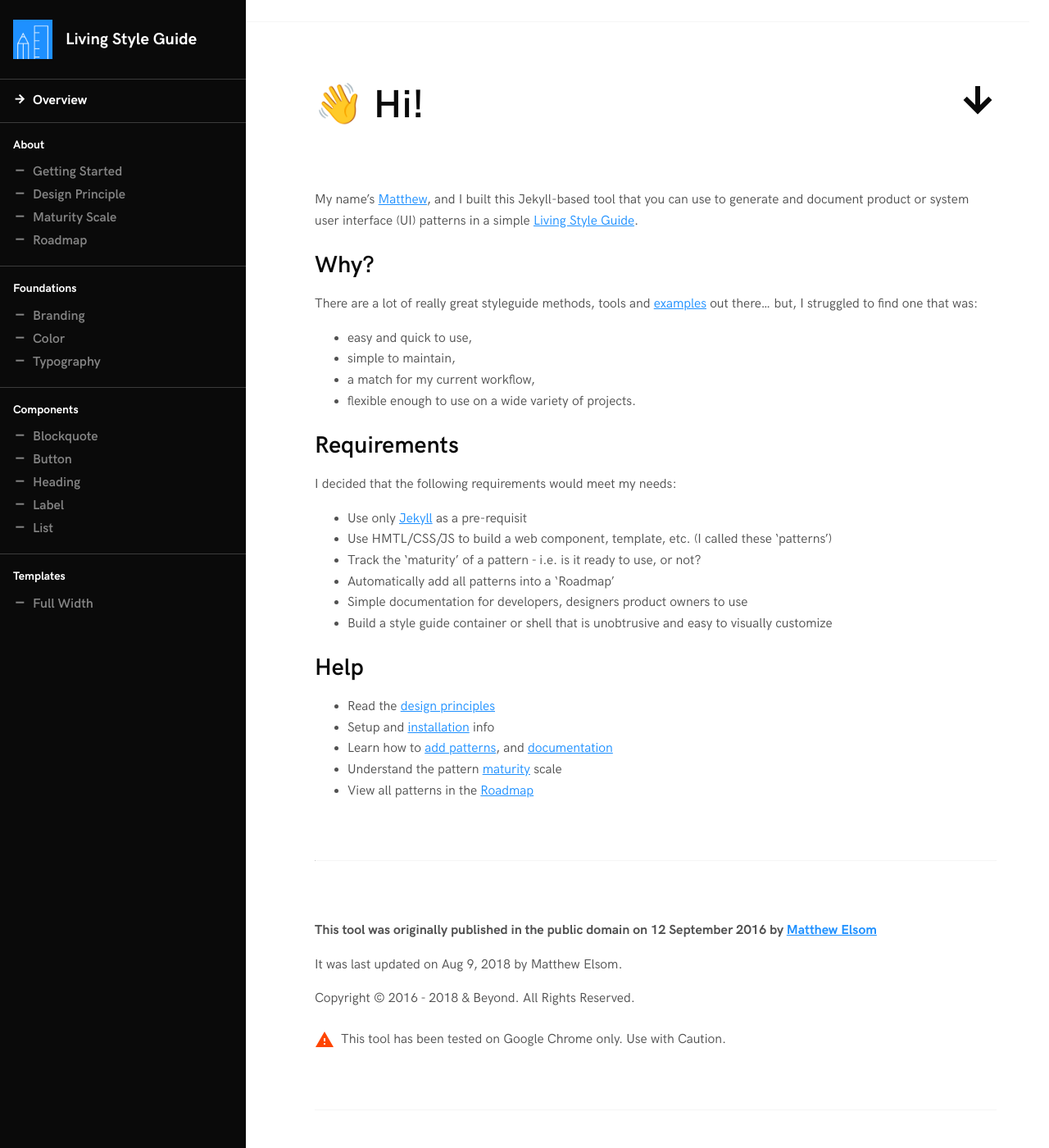
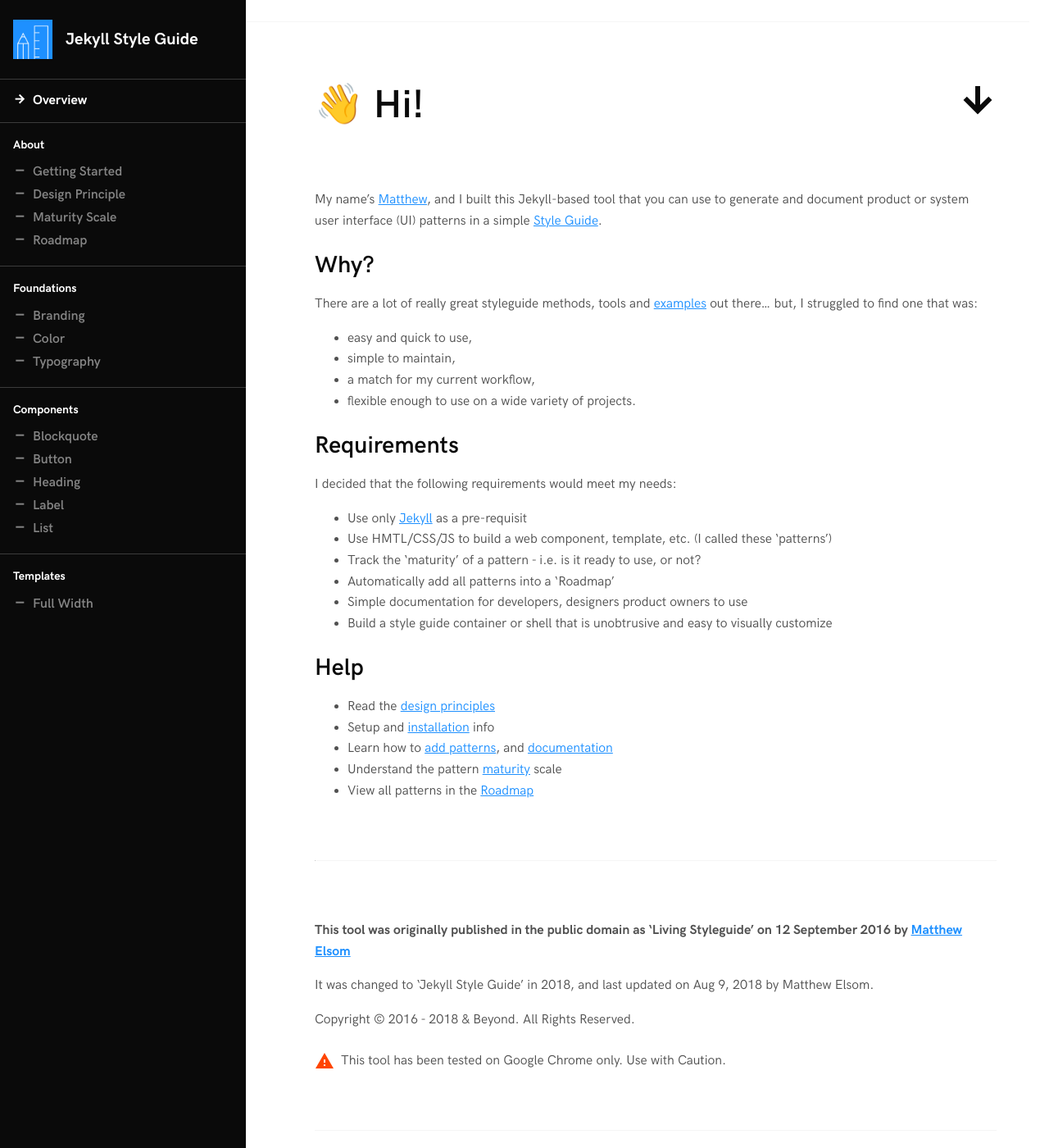
Before and after one commit to matthewelsom/Project-JekyllStyleguide, a Jekyll site: the page built from index.md, in a window 1280 px wide and 1400 px high, scrolled down 266 px. Shown: the whole window at 82% size. Built offline with Jekyll 4.4.1, drawn with Linux system fonts in a browser that asks for light colours; some of the changed text lies outside the part shown.

Commit message:
Update to Jekyll Style Guide

```diff
--- a/_config.yml
+++ b/_config.yml
@@ -22,11 +22,11 @@ destination: _site          ## Output folder
 ## Style Guide Shell Settings
 
 ## These settings are used in when generating the style guide shell
-sg_title: Living Style Guide
+sg_title: Jekyll Style Guide
 sg_version: 2.0
-sg_keywords: style guide, playbook, design, code
+sg_keywords: jekyll, style guide, playbook, design, code
 sg_author: Matthew Elsom
-sg_description: This Living Style Guide maintains design and code standards and documentation for a digital user interface.
+sg_description: This Jekyll Style Guide maintains design and code standards and documentation for a digital user interface.
 sg_language: en
 sg_styles: /styleguide/css/styleguide.css
 sg_favicon: /styleguide/branding/favicon.ico
--- a/index.md
+++ b/index.md
@@ -1,13 +1,13 @@
 ---
 title: Overview
 layout: doc
-info: Welcome to the Living Style Guide.
+info: Welcome to the Jekyll Style Guide.
 nav: false
 ---
 
 <h1>👋 Hi! </h1>
 
-My name's [Matthew](https://matthewelsom.com), and I built this Jekyll-based tool that you can use to generate and document product or system user interface (UI) patterns in a simple [Living Style Guide](https://livingstyleguide.cc).
+My name's [Matthew](https://matthewelsom.com), and I built this Jekyll-based tool that you can use to generate and document product or system user interface (UI) patterns in a simple [Style Guide](https://jekyllstyleguide.com).
 
 
 ## Why?
@@ -43,9 +43,9 @@ I decided that the following requirements would meet my needs:
 ___
 
 
-**This tool was originally published in the public domain on 12 September 2016 by [{{ site.sg_author }}](https://matthewelsom.com)**
+**This tool was originally published in the public domain as 'Living Styleguide' on 12 September 2016 by [{{ site.sg_author }}](https://matthewelsom.com)**
 
-It was last updated on {{ site.time | date: "%b %-d, %Y"  }} by {{ site.sg_author }}.
+It was changed to 'Jekyll Style Guide' in 2018, and last updated on {{ site.time | date: "%b %-d, %Y"  }} by {{ site.sg_author }}.
 
 Copyright © 2016 - 2018 & Beyond. All Rights Reserved.
 
```
Also changed, not shown: _docs/about/02-design-principle.md (+1 -1 lines), README.md.
